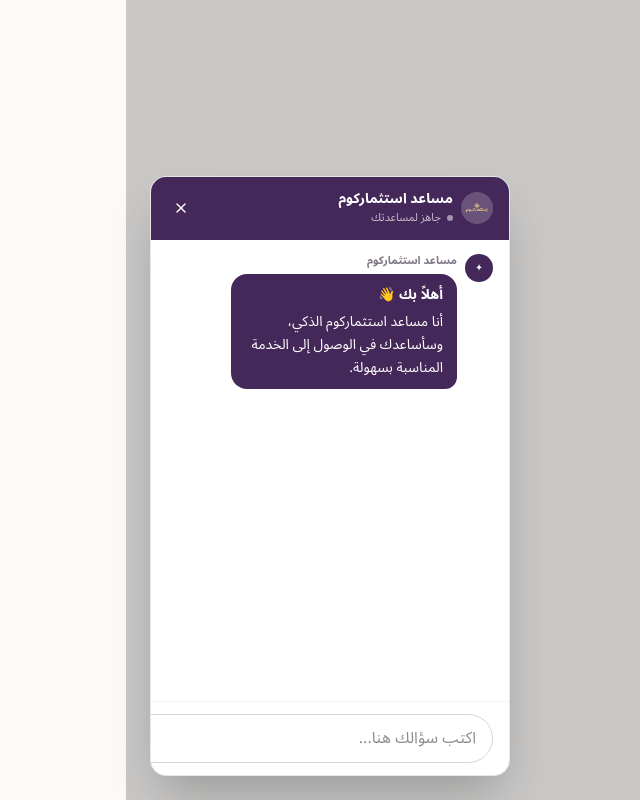
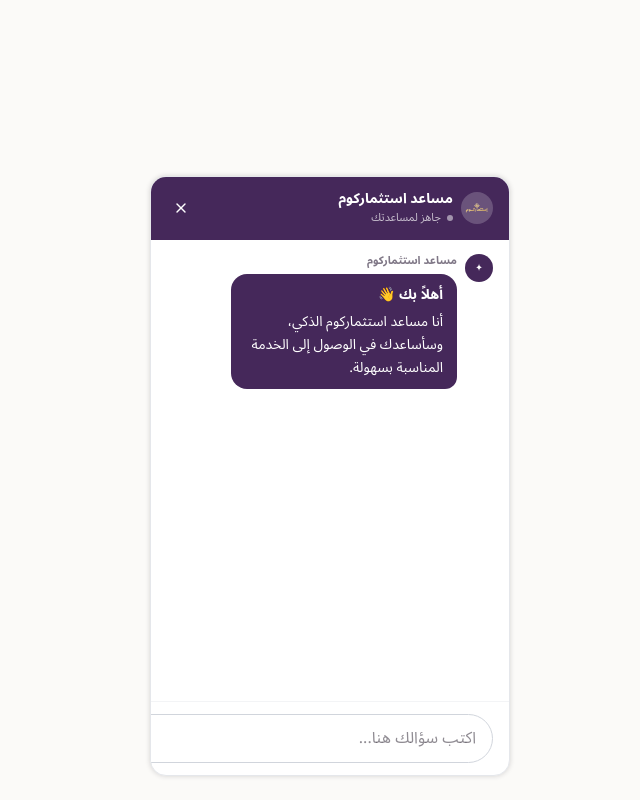
Before and after one commit to Estithmarcom-Marketing/estithmarcom-chat, a React (Vite) app: page / in a window 1280 px wide. Both pictures are taken after a click on the button "مرحبًا، هل تحتاج إلى مساعدة؟". Shown: the whole page, without its empty margins (193-833 px from the left). Built offline with nearby package versions, Linux system fonts and the light colour scheme; no server answers.

Commit message:
fix(chat): reduce widget shadow

```diff
--- a/src/components/ChatWidget.tsx
+++ b/src/components/ChatWidget.tsx
@@ -176,11 +176,11 @@
 
   return (
     <>
-      <div className="fixed inset-0 bg-black/20 z-40" onClick={onClose} />
+      <div className="fixed inset-0 z-40" onClick={onClose} />
 
       <div className="fixed bottom-6 end-6 z-50 flex flex-col items-end gap-3">
         <div
-          className="w-[360px] max-w-[calc(100vw-2rem)] bg-white rounded-2xl shadow-2xl border border-gray-200 overflow-hidden flex flex-col animate-chat-enter"
+          className="w-[360px] max-w-[calc(100vw-2rem)] bg-white rounded-2xl shadow-[0_0_5px_rgba(33,26,39,0.18)] border border-gray-200 overflow-hidden flex flex-col animate-chat-enter"
           style={{ height: 'min(600px, calc(100vh - 120px))' }}
           onClick={(e) => e.stopPropagation()}
           aria-label="محادثة استثماركوم"
```
